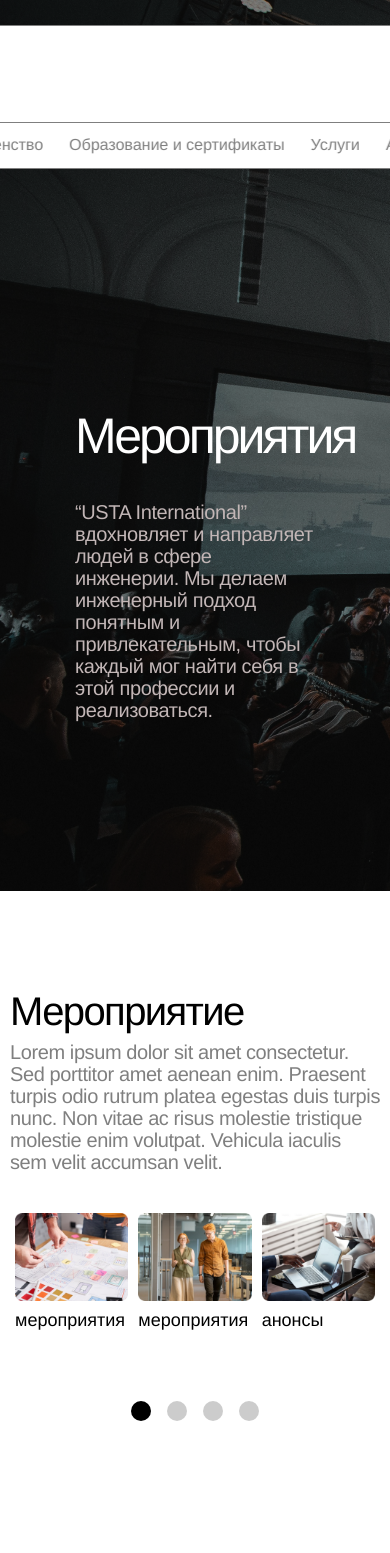
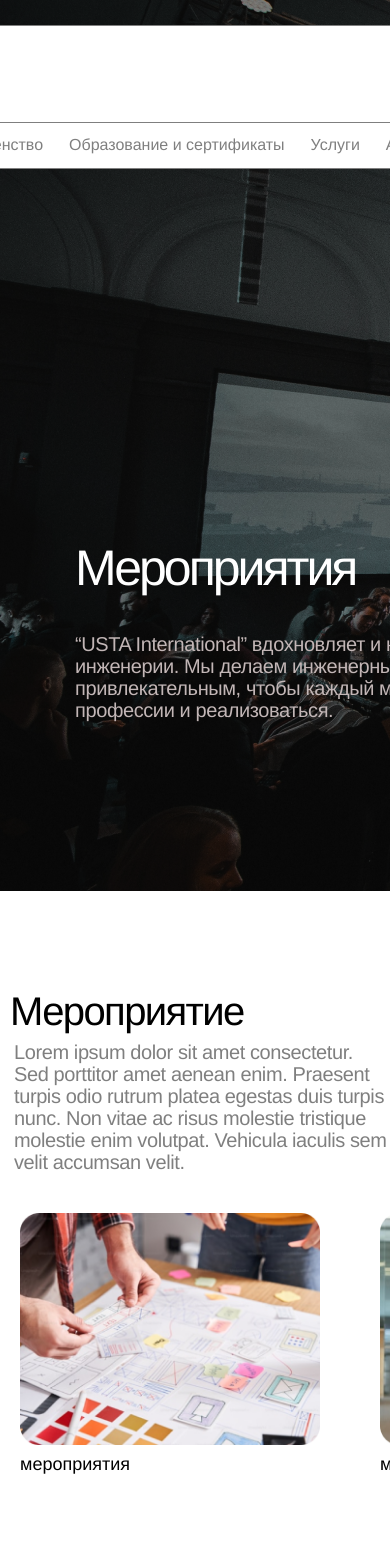
Before and after one commit to nazaraliev-kubanychbek/usta-v-0-2, a React (Vite) app: page /events in a window 390 px wide. Shown: the top 1553 px of the page. Built offline with nearby package versions, Linux system fonts and the light colour scheme.

Commit message:
first commit

```diff
--- a/src/App/App.scss
+++ b/src/App/App.scss
@@ -88,19 +88,17 @@ h1 {
 
 @media screen and (max-width: 992px) {
     .container {
-        max-width: 720px;
     }
 }
 
 @media screen and (max-width: 768px) {
     .container {
-        max-width: 540px;
     }
 }
 
 @media screen and (max-width: 576px) {
     .container {
-        max-width: 100%;
-        padding: 0 10px;
+        // max-width: 100%;
+        // padding: 0 10px;
     }
 }
--- a/src/Pages/Events/Events.scss
+++ b/src/Pages/Events/Events.scss
@@ -198,9 +198,9 @@ body {
             max-width: 720px;
         }
 
-        li:nth-child(4) {
-            display: none;
-        }
+        // li:nth-child(4) {
+        //     display: none;
+        // }
 
         li {
             width: calc(100% / 3 - 10px);
@@ -300,9 +300,9 @@ body {
      margin: -200px 0 0 0;
      padding-bottom: 15px;
      @media screen and (max-width: 992px){
-      color: black;
-      transform: translate(10px,200px);
-      font-size: 24px;
+      color: rgb(234, 14, 14);
+      transform: translate(75px,203px);
+      font-size: 18px;
       font-family: Helvetica;
      }
   }
@@ -316,9 +316,13 @@ body {
     color: rgba(0, 0, 0, 0.9);
     margin-bottom: 15px;
     @media screen and (max-width: 992px){
+      font-family: Helvetica;
+      width: 420px;
       color: rgb(132, 118, 118);
-      transform: translate(-30px,220px,);
+      transform: translate(15px,220px,);
       font-size: 17px;
+      margin-top: -30px;
+
      }
 }
 }
@@ -386,6 +390,9 @@ body {
           height: 200px; // Фиксированная высота для изображений
           border-radius: 0; // Убираем закругление углов
       }
+  }
+  @media screen and (max-width: 768px){
+    width: 900px;
   }
 }
 
@@ -484,7 +491,8 @@ body {
 
     // Адаптивные стили
     @media screen and (max-width: 992px) {
-        width: 350px; // Устанавливаем ширину на 100% для адаптации под экран
+        width: 467px; // Устанавливаем ширину на 100% для адаптации под экран
+        height: 286px;
         max-width: 910px; // Убираем максимальную ширину
     }
 }
@@ -501,6 +509,9 @@ body {
   padding: 70px 75px 150px;
   gap: 40px;
   margin-bottom: 100px;
+  @media screen and (max-width: 768px) {
+    width: 100vh;
+}
 }
 .event-text h1{
 font-family: Helvetica;
@@ -511,6 +522,9 @@ letter-spacing: -0.04em;
 text-align: left;
 color:black;
 margin-bottom: 10px;
+@media screen and (max-width: 768px) {
+  margin-left: 10px;
+}
 }
 .event-text h2 {
   font-family: Helvetica;
@@ -522,6 +536,9 @@ margin-bottom: 10px;
   color: #00000080;
   max-width: 640px;
   margin-bottom: 40px;
+  @media screen and (max-width: 768px) {
+    margin-left: 14px;
+  }
 }
 
 
@@ -533,9 +550,12 @@ font-family: Helvetica;
   text-align: left;
   color: rgba(72, 54, 54, 0.9);
   @media screen and (max-width: 992px){
-    transform: translate(360px);
+    width: 400px;
+    margin-top: -80px;
+    transform: translate(500px);
     font-size: 17px;
     line-height: 18.7px;
+    size: 17px;
   }
 }
 
@@ -545,9 +565,9 @@ max-width: 910px; // или другой размер, если необходи
 
 // Адаптивные стили
 @media screen and (max-width: 992px) {
-    width: 330px; // Устанавливаем ширину на 350px для адаптации под экран
+    width: 467px; // Устанавливаем ширину на 350px для адаптации под экран
     max-width: 100%; // Устанавливаем максимальную ширину на 100%
-    margin-left: 380px;
+    margin-left: 450px;
 }
 }
 .title-text-video1 {
@@ -558,11 +578,11 @@ color: #000;
 margin: -200px 0 0 0;
 padding-bottom: 15px;
 @media screen and (max-width: 992px){
-  color: black;
-  font-size: 24px;
+  color: red;
+  font-size: 18px;
   // margin-left: 400px;
   padding-bottom: 0px;
-  transform: translate(360px,-20px);
+  transform: translate(500px,-90px);
 }
 }
 
@@ -570,6 +590,27 @@ padding-bottom: 15px;
 
 @media screen and (max-width: 992px) {
 .text-video2 {
-transform: translateX(-100px);
 }
 }
+
+
+
+
+.event-section {
+  @media screen and (max-width: 768px) {
+    .images {
+      width: 890px;
+      display: flex;
+      overflow-x: auto; /* Добавляем горизонтальный скролл */
+      -webkit-overflow-scrolling: touch; /* Плавный скролл для мобильных устройств */
+      padding-bottom: 10px; /* Небольшое пространство внизу для скролла */
+    }
+
+    .images li {
+      width: 500px; /* Ширина для каждого элемента (можно настроить) */
+      margin-right: -160px; /* Отступ между элементами */
+      margin-left: 20px;
+      flex: 0 0 auto; /* Устанавливаем фиксированную ширину для прокрутки */
+    }
+  }
+}
```
